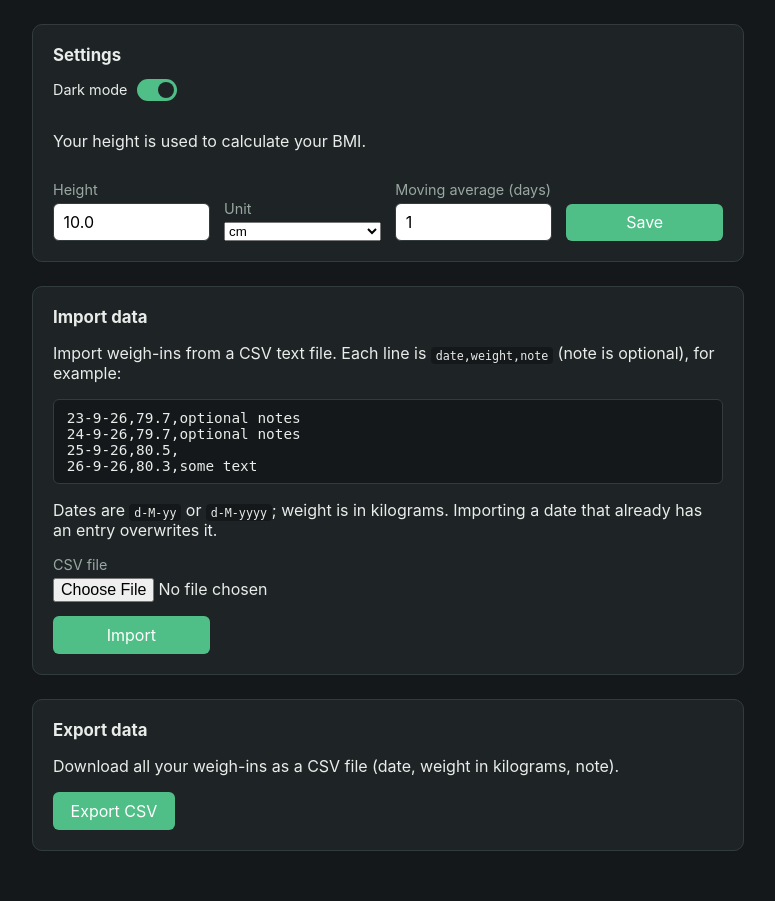
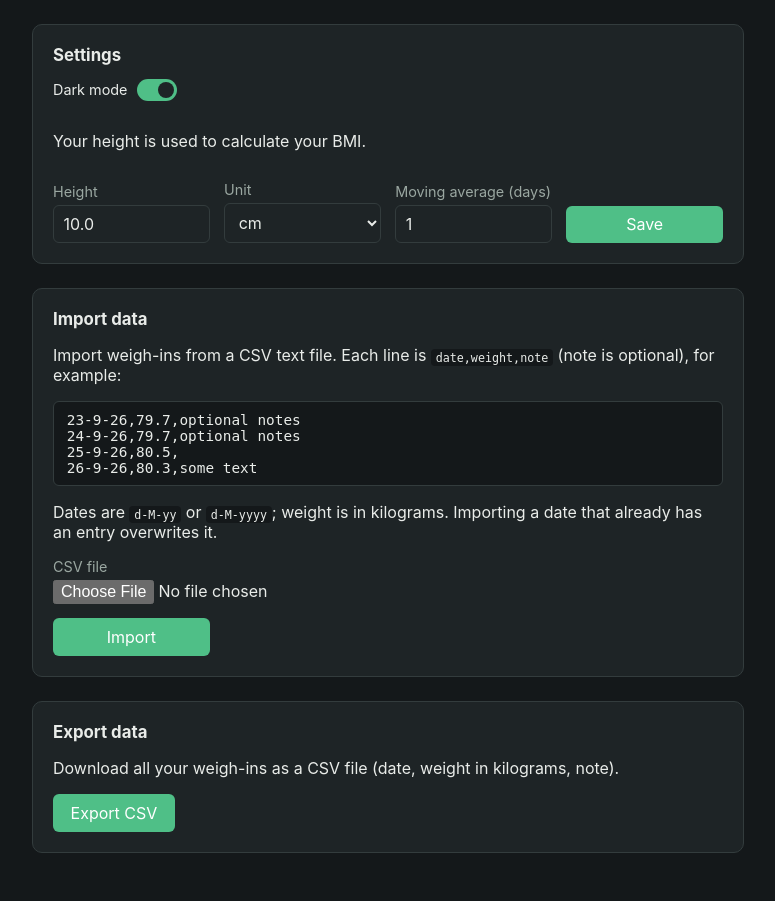
Before and after one commit to ramondevries/kilo, a Flask app: page /settings in a window 1280 px wide. Shown: the part 63-964 px from the top of the page, without its empty margins (252-1027 px from the left). Before the commit the page ends 914 px from the top, so only its background shows below. Run offline with Flask 3, Linux system fonts and the light colour scheme; the visitor is signed in with stand-in values (Sample User, id 1); tables that the repository leaves empty hold one stand-in row (values such as "Sample post"); some libraries are stand-ins or nearby versions.

Commit message:
Theme form inputs and selects for dark mode
Co-Authored-By: Claude Sonnet 5.5 <noreply@anthropic.com>

```diff
--- a/app/static/style.css
+++ b/app/static/style.css
@@ -371,15 +371,20 @@ h2 {
 
 label { font-size: var(--fs-ui); color: var(--muted); }
 
-input, button {
+input, button, select {
   font: inherit;
 }
 
-input[type="date"], input[type="text"], input[type="number"] {
+input[type="date"], input[type="text"], input[type="number"],
+input[type="email"], select {
   padding: 0.5rem 0.6rem;
   border: 1px solid var(--border);
   border-radius: 6px;
+  background: var(--surface);
+  color: var(--text);
 }
+
+html[data-theme="dark"] { color-scheme: dark; }
 
 button, .button-link {
   padding: 0.55rem 1.1rem;
```
